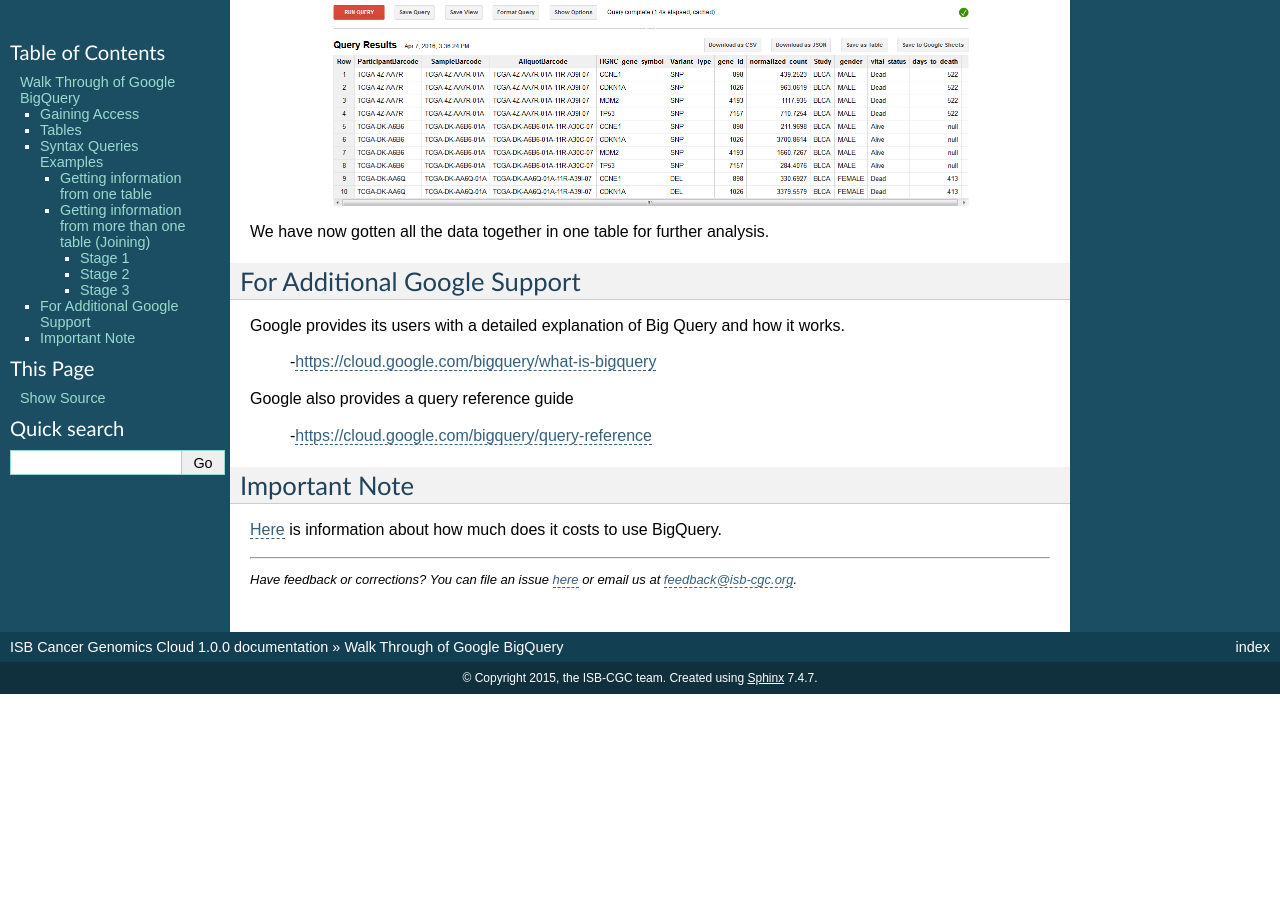
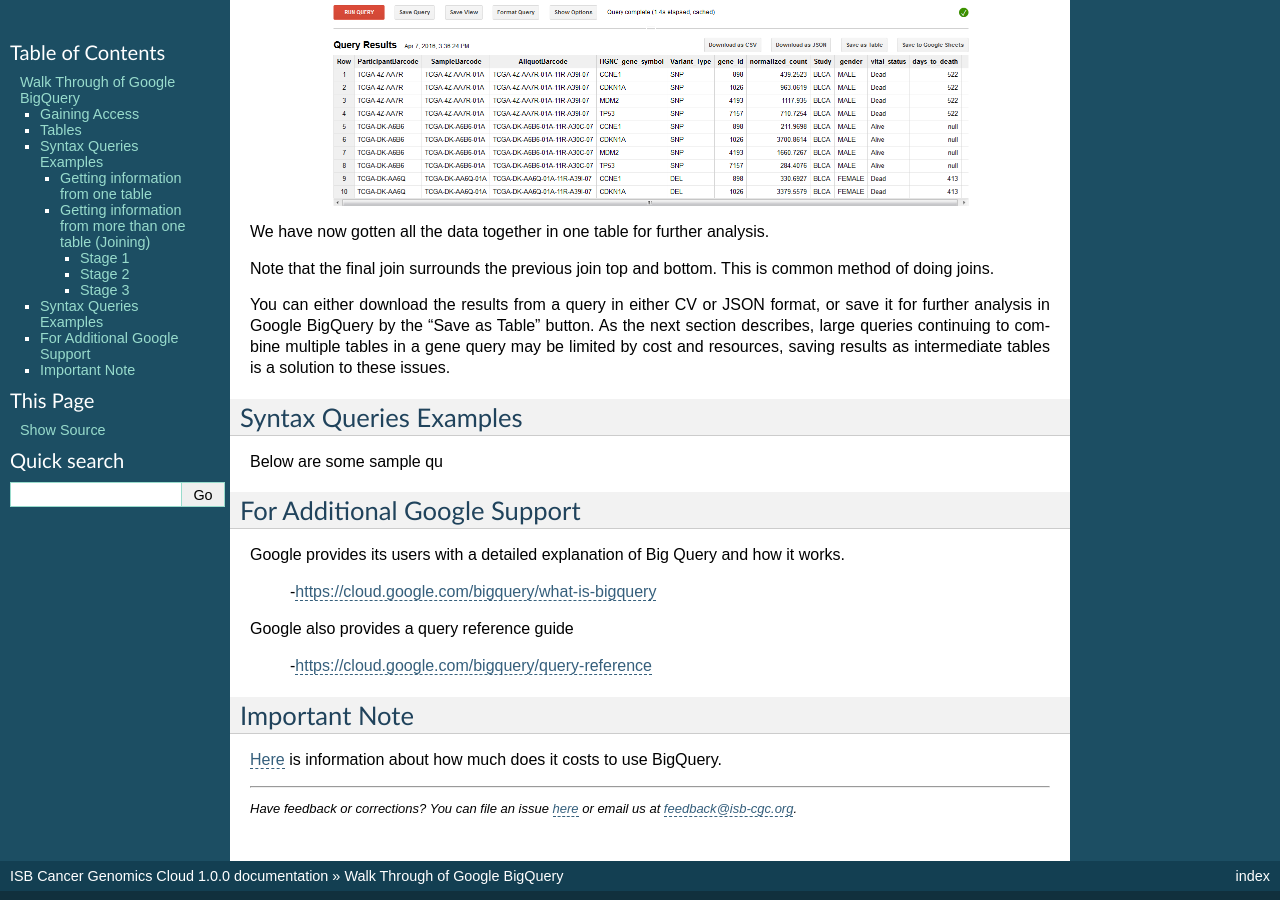
Before and after one commit to isb-cgc/readthedocs, a Sphinx documentation site: the page built from docs/source/sections/progapi/bigqueryGUI/WalkthroughOfGoogleBigQuery.rst, in a window 1280 px wide and 900 px high, scrolled down 5544 px. Built offline with Sphinx 7.4.7, drawn with Linux system fonts in a browser that asks for light colours; before the commit the page ends 6238 px from its top, so only the background shows below that.

Commit message:
Update WalkthroughOfGoogleBigQuery.rst

```diff
--- a/docs/source/sections/progapi/bigqueryGUI/WalkthroughOfGoogleBigQuery.rst
+++ b/docs/source/sections/progapi/bigqueryGUI/WalkthroughOfGoogleBigQuery.rst
@@ -210,6 +210,15 @@
 
 We have now gotten all the data together in one table for further analysis.
 
+Note that the final join surrounds the previous join top and bottom.  This is common method of doing joins.
+
+You can either download the results from a query in either CV or JSON format, or save it for further analysis in Google BigQuery by the "Save as Table" button.  As the next section describes, large queries continuing to combine multiple tables in a gene query may be limited by cost and resources, saving results as intermediate tables is a solution to these issues.
+
+************************
+Syntax Queries Examples
+************************
+Below are some sample qu
+
 *****************************
 For Additional Google Support
 *****************************
```
